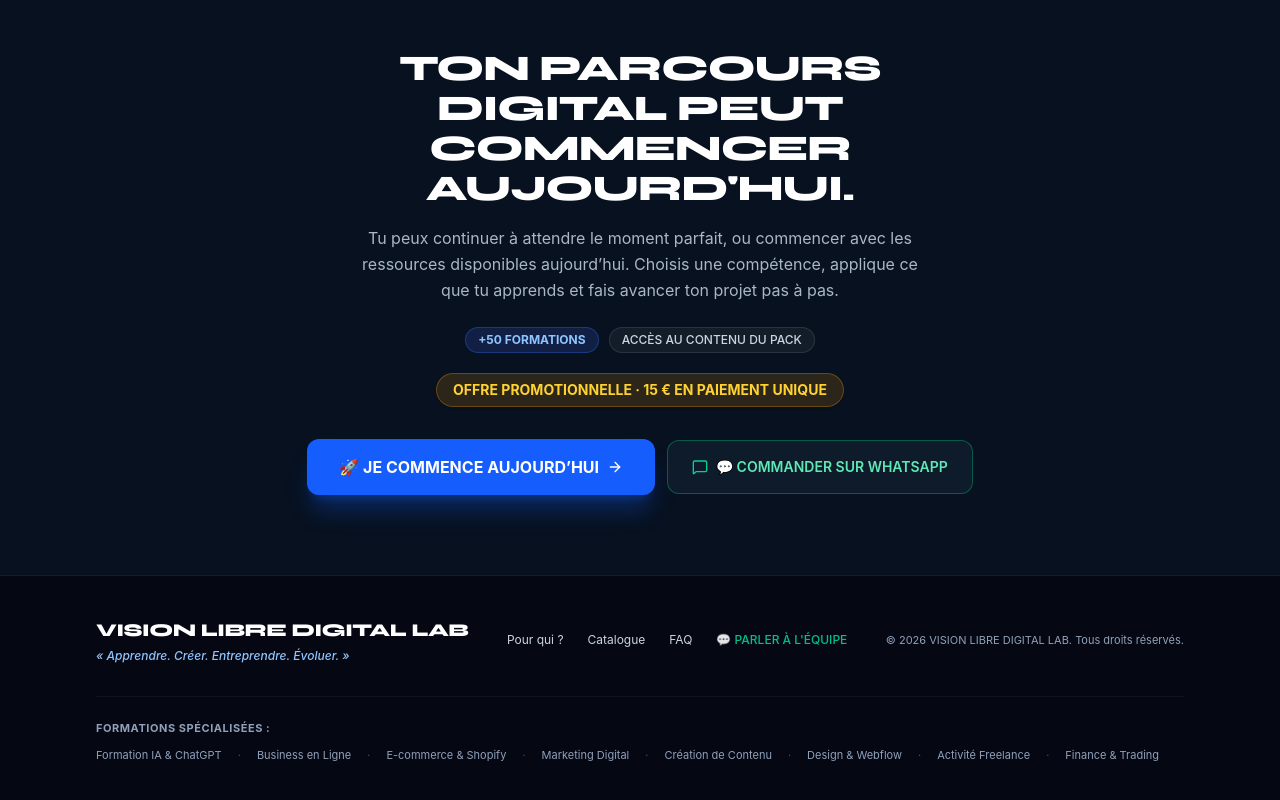
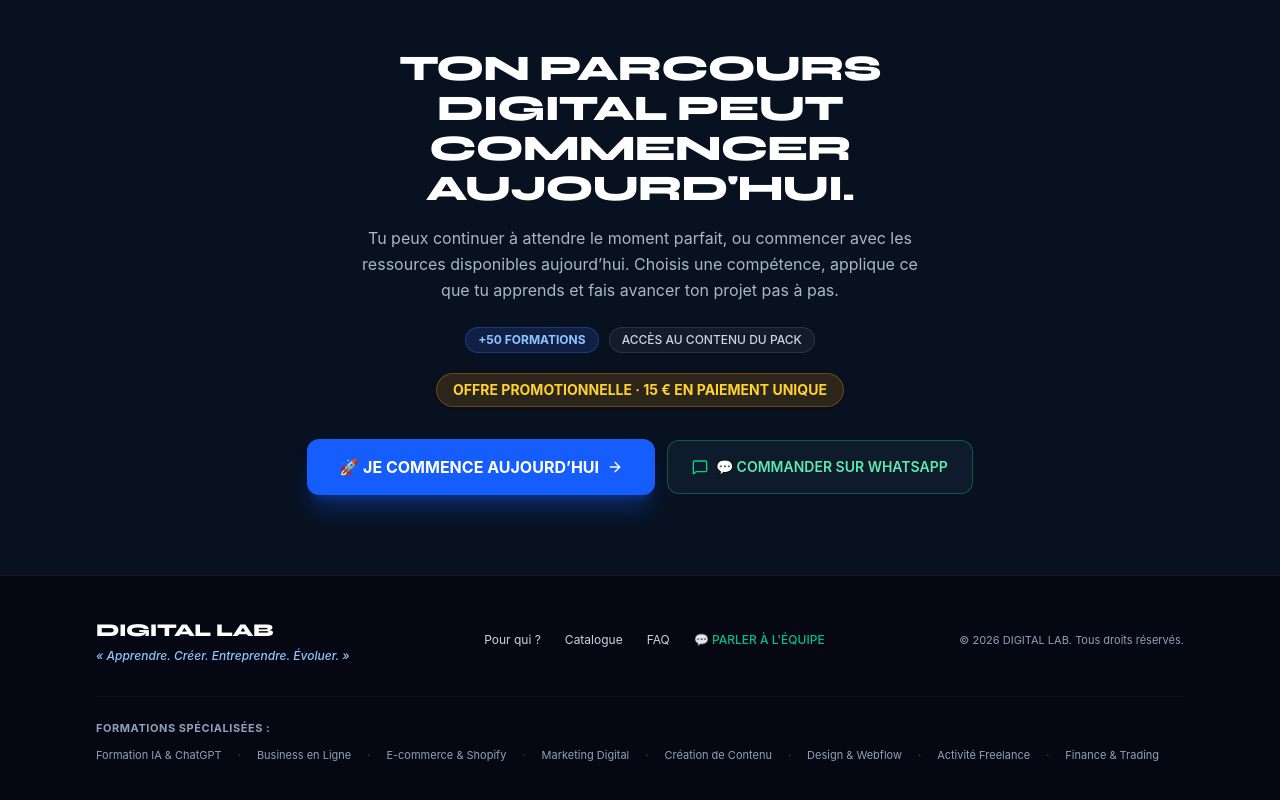
Before and after one commit to abpa80-netizen/Pack-Transformation-Digital-IA, a React (Vite) app: page / in a window 1280 px wide. Shown: the part 5830-6630 px from the top of the page. Built offline with nearby package versions, Linux system fonts and the light colour scheme; no server answers.

Commit message:
Replace Vision Libre branding with DIGITAL LAB in footer

```diff
--- a/src/components/FooterCompact.tsx
+++ b/src/components/FooterCompact.tsx
@@ -17,7 +17,7 @@ export const FooterCompact: React.FC<FooterCompactProps> = ({ onOpenCatalogue })
               className="text-lg font-black text-white tracking-tight block"
               style={{ fontFamily: 'Syne, sans-serif' }}
             >
-              VISION LIBRE DIGITAL LAB
+              DIGITAL LAB
             </span>
             <p className="text-xs text-blue-300 mt-1 italic font-medium">
               « Apprendre. Créer. Entreprendre. Évoluer. »
@@ -39,7 +39,7 @@ export const FooterCompact: React.FC<FooterCompactProps> = ({ onOpenCatalogue })
               FAQ
             </a>
             <a
-              href={getWhatsAppUrl("Bonjour Vision Libre, je souhaite échanger avec l'équipe.")}
+              href={getWhatsAppUrl("Bonjour Digital Lab, je souhaite échanger avec l'équipe.")}
               target="_blank"
               rel="noopener noreferrer"
               className="hover:text-emerald-400 text-emerald-400/90 font-medium transition-colors"
@@ -50,7 +50,7 @@ export const FooterCompact: React.FC<FooterCompactProps> = ({ onOpenCatalogue })
 
           {/* Copyright without phone number */}
           <div className="text-[11px] text-slate-400">
-            © {new Date().getFullYear()} VISION LIBRE DIGITAL LAB. Tous droits réservés.
+            © {new Date().getFullYear()} DIGITAL LAB. Tous droits réservés.
           </div>
 
         </div>
```
